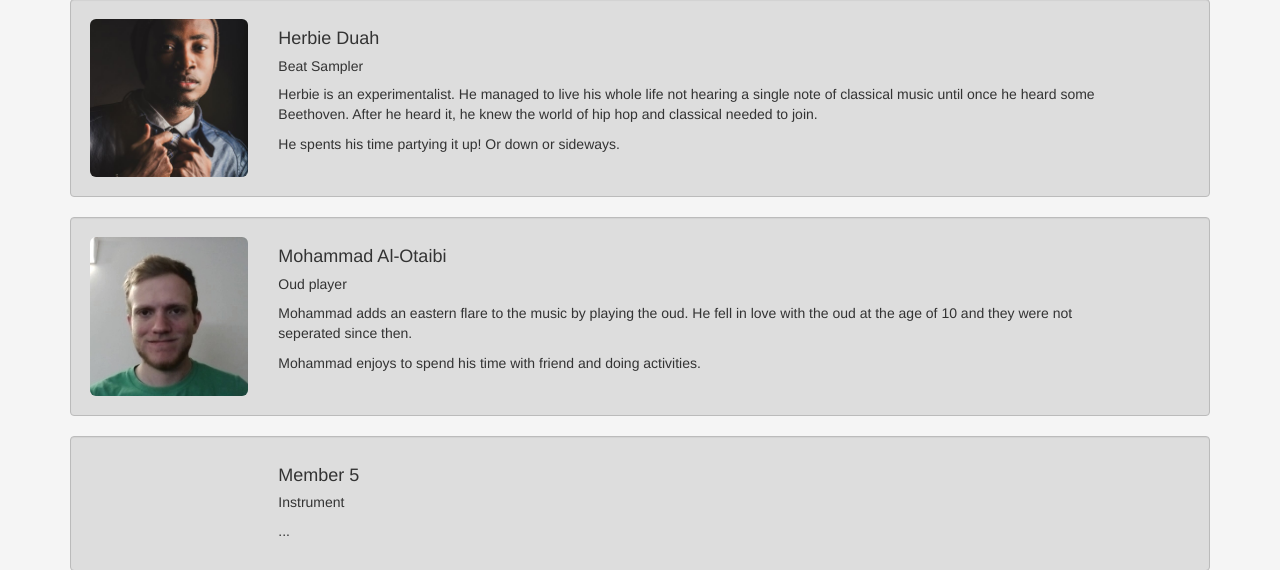
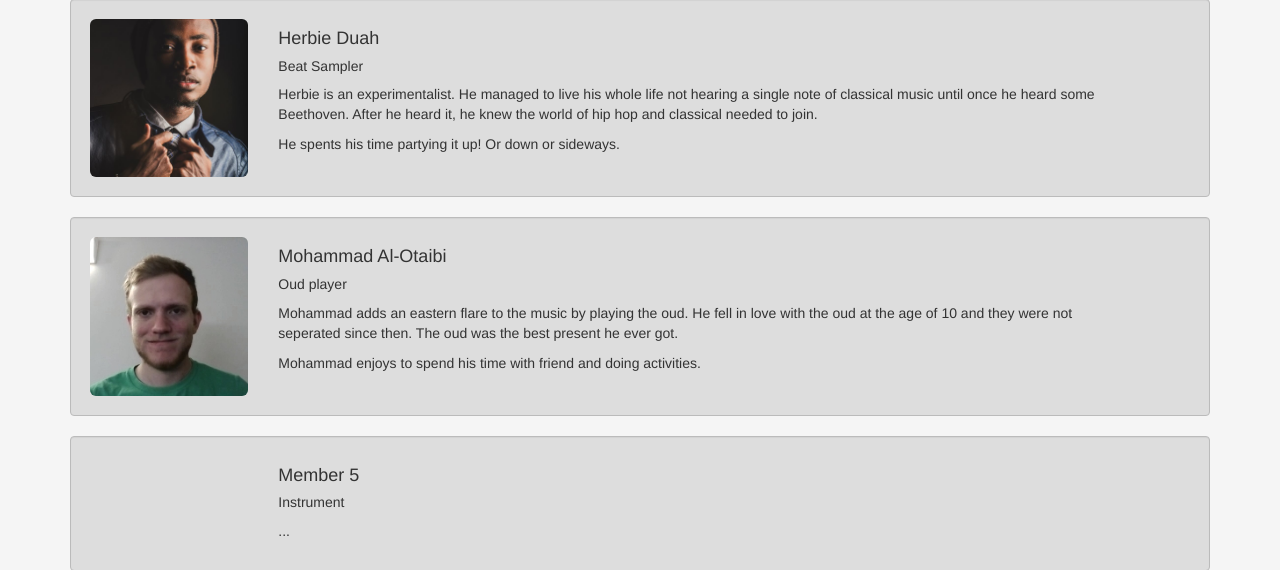
Before and after one commit to jpoehnelt/cs399-band, a Django app: page /members in a window 1280 px wide. Shown: the part 769-1339 px from the top of the page. Run offline with Django 3.2, Linux system fonts and the light colour scheme; parts of the project's set-up code (start-up, migrations or seed data) failed here and were passed over; some libraries are stand-ins or nearby versions.

Commit message:
Update members.html

```diff
--- a/app/templates/members.html
+++ b/app/templates/members.html
@@ -114,7 +114,7 @@
                     <p>
                         Mohammad adds an eastern flare to the music by playing the oud.
                         He fell in love with the oud at the age
-                        of 10 and they were not seperated since then.
+                        of 10 and they were not seperated since then. The oud was the best present he ever got.
                     </p>
 
                     <p>Mohammad enjoys to spend his time with friend and doing activities.</p>
```
